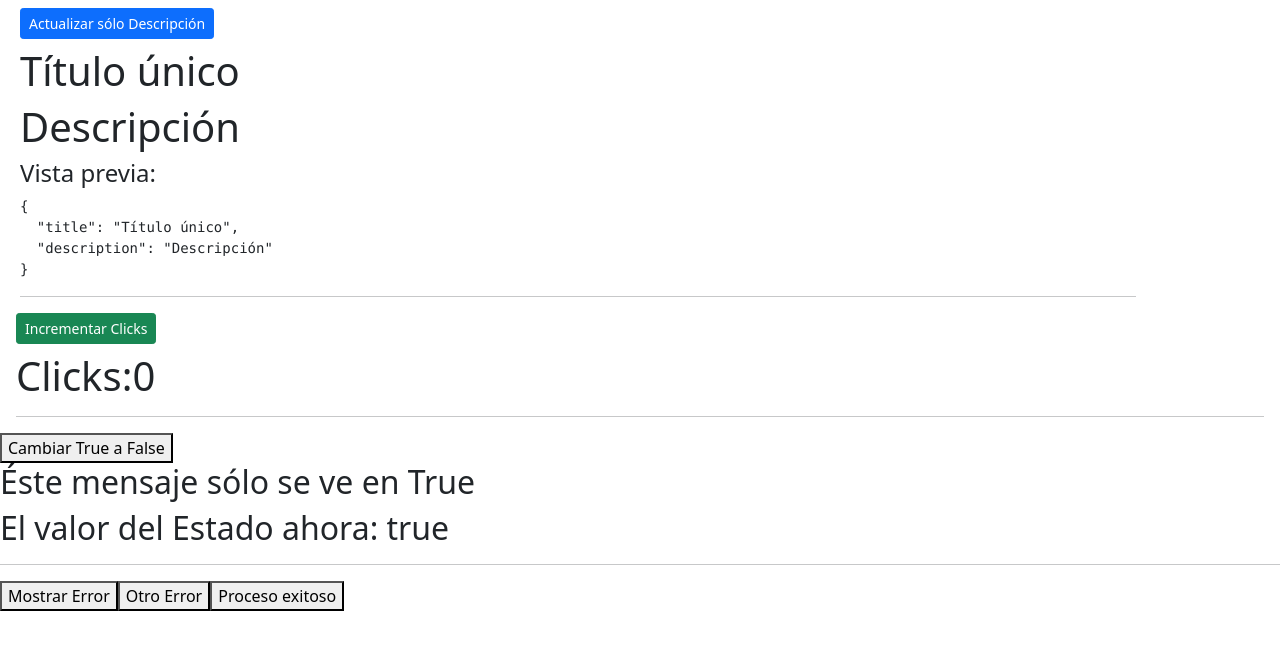
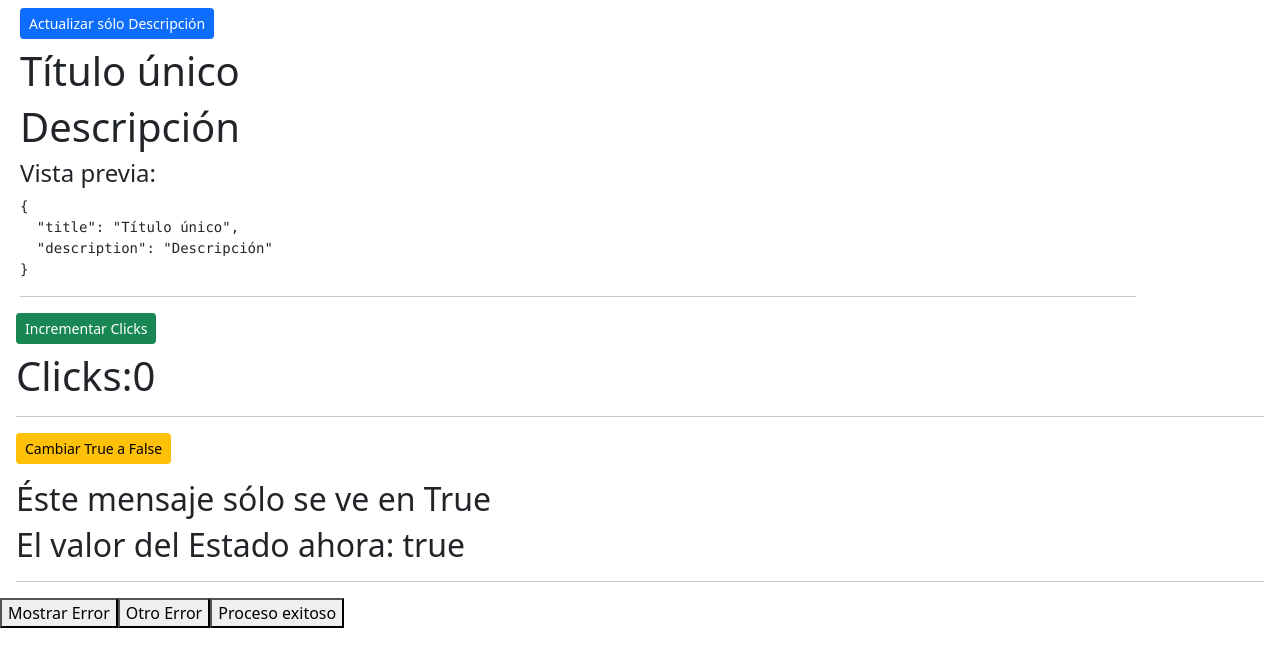
Before and after one commit to pedro-donoso/usestate-app, a React (Create React App) app: page / in a window 1280 px wide. Shown: the top 666 px of the page. Built offline with nearby package versions, Linux system fonts and the light colour scheme.

Commit message:
edito condicion

```diff
--- a/src/ConditionalApp.js
+++ b/src/ConditionalApp.js
@@ -3,8 +3,8 @@ import React, {useState} from 'react'
 const ConditionalApp = () => {
   const [condition, setCondition] = useState(true);
   return(
-    <div>
-    <button onClick={()=>setCondition(!condition)}>
+    <div className='mx-3'>
+    <button onClick={()=>setCondition(!condition)} className='btn btn-sm btn-warning mb-3'>
       Cambiar True a False
     </button>
 
```
